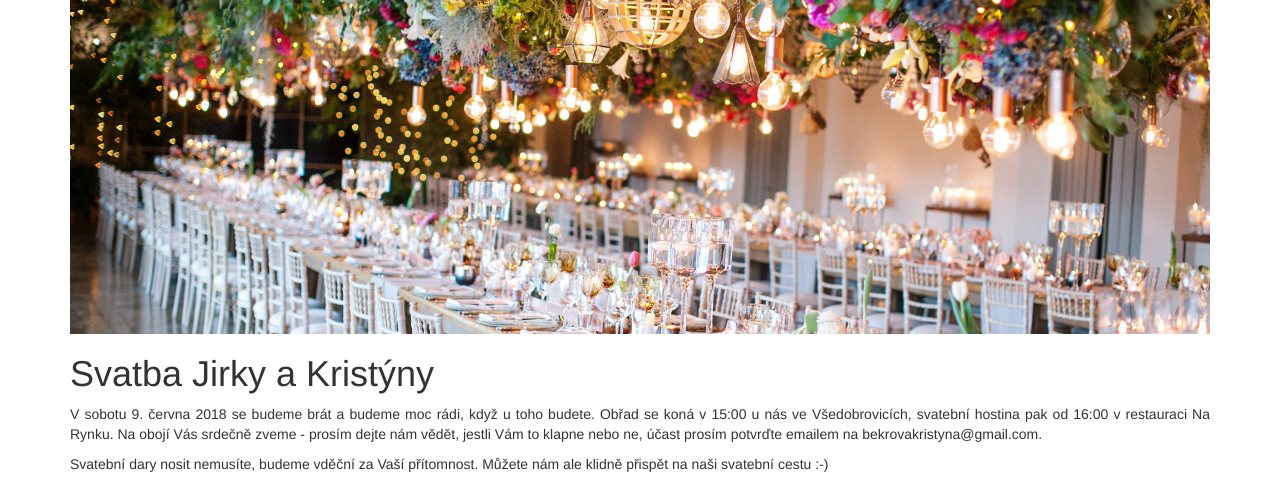
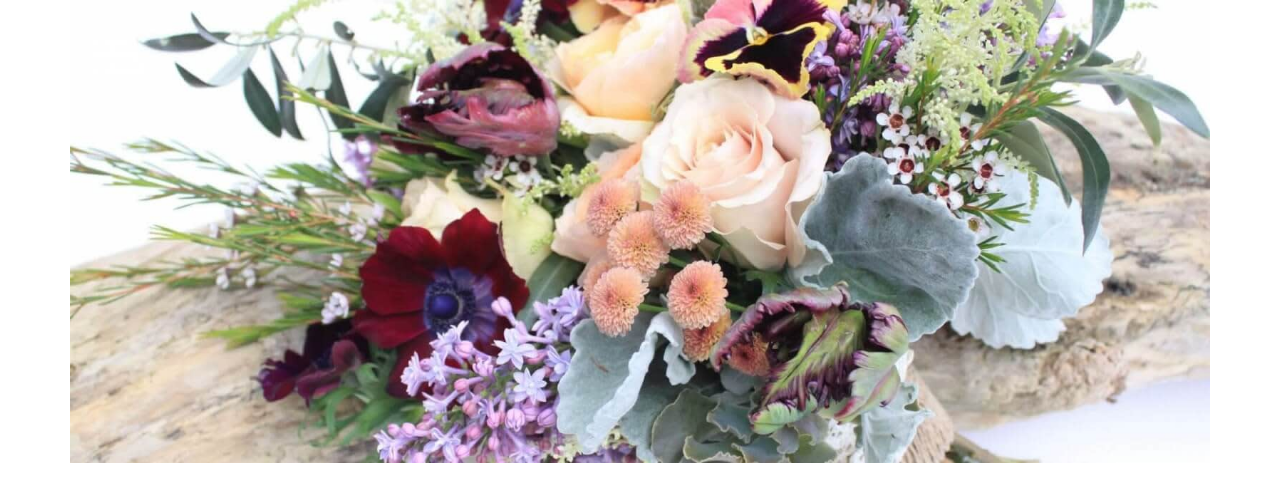
Before and after one commit to MartinkaKvetinka/svatba, a Django app: page / in a window 1280 px wide. Shown: the top 483 px of the page. Run offline with Django 3.2, Linux system fonts and the light colour scheme; some libraries are stand-ins or nearby versions.

Commit message:
New cover photo.

```diff
--- a/info/templates/info/index.html
+++ b/info/templates/info/index.html
@@ -18,7 +18,7 @@
 
         {% load staticfiles %}
         <div class="container" >
-            <img src="{% static 'info/banner.jpg' %}" class="img-responsive center-block " alt="Tyna a Jirka">
+            <img src="{% static 'info/kytka2.jpg' %}" class="img-responsive center-block " alt="Tyna a Jirka">
         </div>
 
         <div class="container">
```
Also changed, not shown: info/static/info/kytka2.jpg (added).
